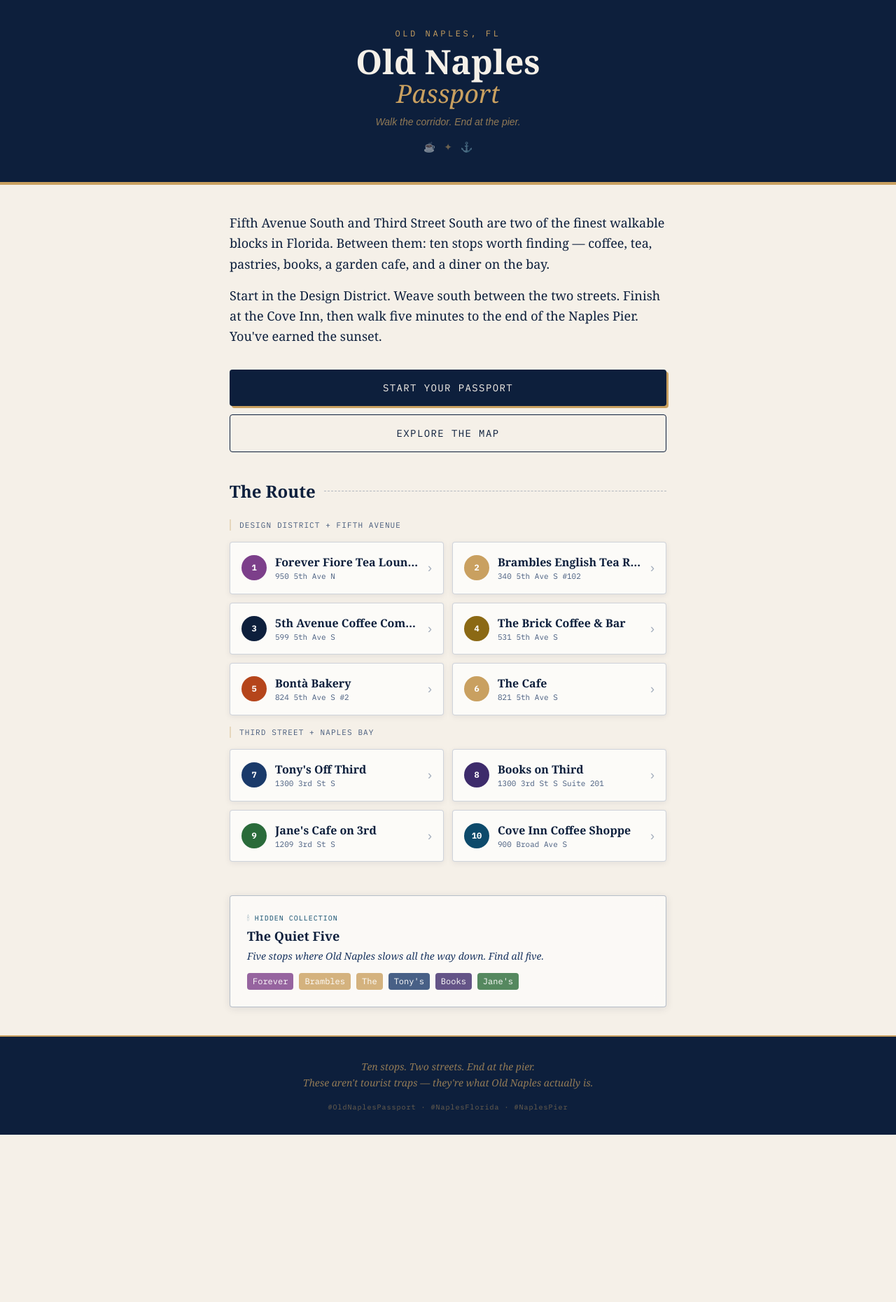
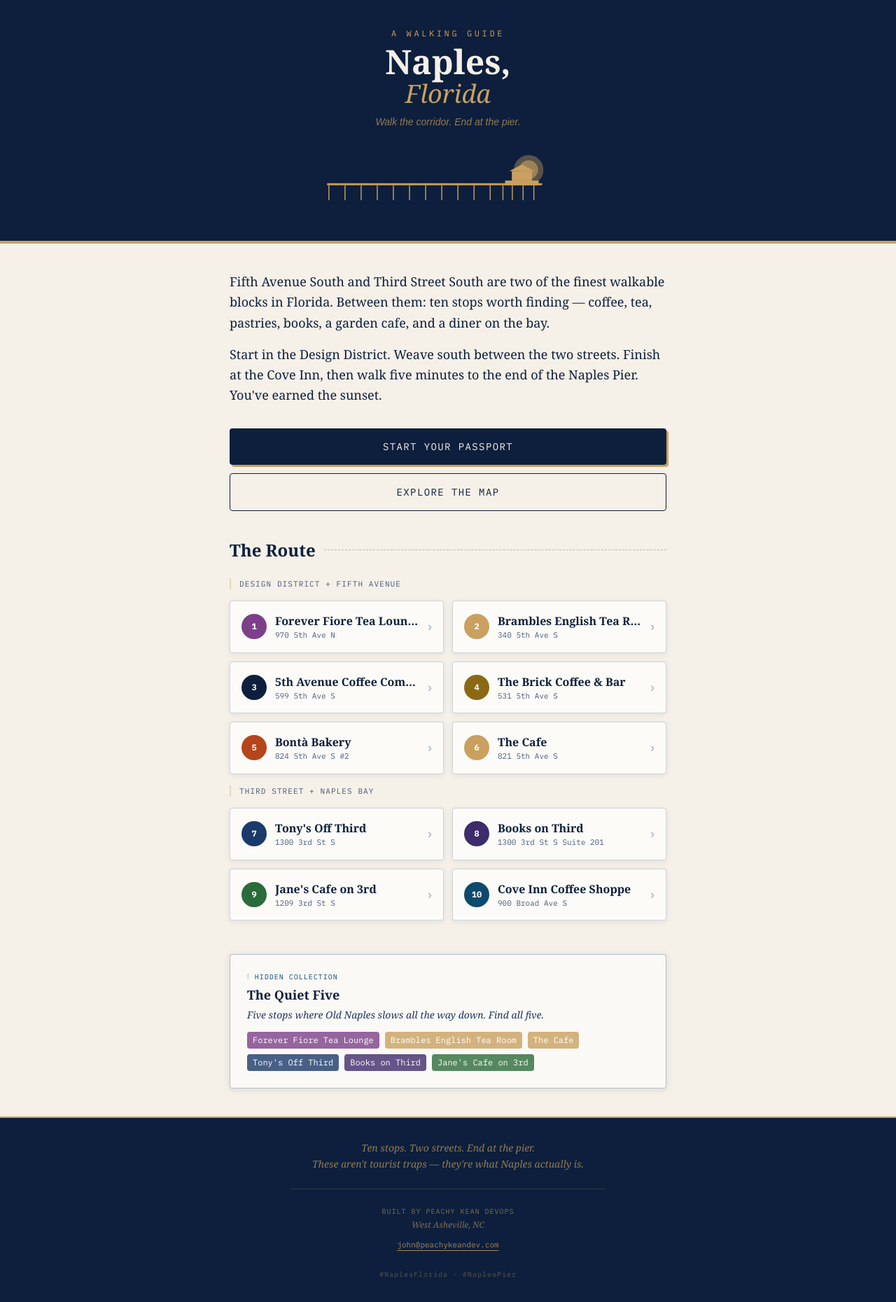
Before and after one commit to juanitok94/naples-pass, a Next.js app: page / in a window 1280 px wide. Shown: the whole page at 70% size. Before the commit the page ends 1621 px from the top, so only its background shows below. Built offline with nearby package versions, Linux system fonts and the light colour scheme; a web font is replaced by a local one.

Commit message:
feat: revision 2 polish — naples rebrand, pier hero, map projection + filters, footer attribution

```diff
--- a/src/app/page.tsx
+++ b/src/app/page.tsx
@@ -19,19 +19,47 @@ export default function Home() {
       {/* HEADER */}
       <div className="bg-[#0d1f3c] px-6 py-10 text-center border-b-4 border-[#c9a060]">
         <p className="text-[#c9a060] text-xs tracking-[0.3em] uppercase mb-2 font-mono">
-          Old Naples, FL
+          A Walking Guide
         </p>
         <h1 className="font-serif text-5xl font-black text-[#f5f0e8] leading-none">
-          Old Naples
+          Naples,
         </h1>
         <h2 className="font-serif text-4xl italic text-[#c9a060] leading-none mt-1">
-          Passport
+          Florida
         </h2>
         <p className="text-[#c9a060] text-sm italic mt-3 opacity-70">
           Walk the corridor. End at the pier.
         </p>
-        <div className="flex items-center justify-center gap-3 mt-4 text-[#c9a060] opacity-50 text-sm">
-          <span>☕</span><span>✦</span><span>⚓</span>
+        <div className="mt-6 max-w-sm mx-auto">
+          <svg xmlns="http://www.w3.org/2000/svg" viewBox="0 0 400 100" preserveAspectRatio="xMidYMid meet" className="w-full">
+            <circle cx="320" cy="36" r="22" fill="#c9a060" opacity="0.4"/>
+            <circle cx="320" cy="36" r="14" fill="#c9a060" opacity="0.6"/>
+            <g fill="#c9a060">
+              <rect x="20" y="56" width="320" height="3"/>
+              <g>
+                <rect x="285" y="52" width="50" height="7"/>
+                <rect x="295" y="38" width="30" height="14"/>
+                <polygon points="291,38 310,28 329,38"/>
+              </g>
+              <g>
+                <rect x="22" y="59" width="1.5" height="22"/>
+                <rect x="46" y="59" width="1.5" height="22"/>
+                <rect x="70" y="59" width="1.5" height="22"/>
+                <rect x="94" y="59" width="1.5" height="22"/>
+                <rect x="118" y="59" width="1.5" height="22"/>
+                <rect x="142" y="59" width="1.5" height="22"/>
+                <rect x="166" y="59" width="1.5" height="22"/>
+                <rect x="190" y="59" width="1.5" height="22"/>
+                <rect x="214" y="59" width="1.5" height="22"/>
+                <rect x="238" y="59" width="1.5" height="22"/>
+                <rect x="262" y="59" width="1.5" height="22"/>
+                <rect x="281" y="59" width="1.5" height="22"/>
+                <rect x="295" y="59" width="1.5" height="22"/>
+                <rect x="311" y="59" width="1.5" height="22"/>
+                <rect x="327" y="59" width="1.5" height="22"/>
+              </g>
+            </g>
+          </svg>
         </div>
       </div>
 
@@ -170,14 +198,14 @@ export default function Home() {
             Five stops where Old Naples slows all the way down.
             Find all five.
           </p>
-          <div className="flex flex-wrap gap-2 mt-3">
+          <div className="flex flex-wrap mt-3" style={{ gap: '0.5rem' }}>
             {hyggeStops.map(shop => (
               <span
                 key={shop.id}
-                className="text-xs font-mono px-2 py-1 rounded-sm text-white opacity-80"
+                className="inline-block text-xs font-mono px-2 py-1 rounded-sm text-white opacity-80"
                 style={{ backgroundColor: shop.selloColor }}
               >
-                {shop.name.split(' ')[0]}
+                {shop.name}
               </span>
             ))}
           </div>
@@ -189,10 +217,24 @@ export default function Home() {
         <p className="font-serif italic text-[#c9a060] text-sm opacity-70 leading-relaxed">
           Ten stops. Two streets. End at the pier.
           <br />
-          These aren&apos;t tourist traps — they&apos;re what Old Naples actually is.
+          These aren&apos;t tourist traps — they&apos;re what Naples actually is.
         </p>
-        <p className="font-mono text-[10px] text-[#c9a060] opacity-50 tracking-widest mt-4">
-          #OldNaplesPassport · #NaplesFlorida · #NaplesPier
+        <div className="mt-6 pt-6 border-t border-[#c9a060]/20 max-w-md mx-auto">
+          <p className="font-mono text-[10px] tracking-widest text-[#c9a060] opacity-60 uppercase">
+            Built by Peachy Kean DevOps
+          </p>
+          <p className="font-serif italic text-[#c9a060] text-xs opacity-60 mt-1">
+            West Asheville, NC
+          </p>
+          <a
+            href="mailto:john@peachykeandev.com"
+            className="inline-block font-mono text-[11px] text-[#c9a060] opacity-80 hover:opacity-100 mt-3 underline underline-offset-4"
+          >
+            john@peachykeandev.com
+          </a>
+        </div>
+        <p className="font-mono text-[10px] text-[#c9a060] opacity-40 tracking-widest mt-6">
+          #NaplesFlorida · #NaplesPier
         </p>
       </div>
 
--- a/src/data/shops.json
+++ b/src/data/shops.json
@@ -2,11 +2,11 @@
   {
     "id": "forever-fiore",
     "name": "Forever Fiore Tea Lounge",
-    "address": "950 5th Ave N",
+    "address": "970 5th Ave N",
     "city": "Naples",
     "state": "FL",
     "zip": "34102",
-    "coordinates": [-81.7988, 26.1503],
+    "coordinates": [-81.7952549, 26.1526743],
     "layers": ["tea"],
     "zone": "design",
     "rating": 4.5,
@@ -47,7 +47,7 @@
   {
     "id": "brambles-english-tea-room",
     "name": "Brambles English Tea Room",
-    "address": "340 5th Ave S #102",
+    "address": "340 5th Ave S",
     "city": "Naples",
     "state": "FL",
     "zip": "34102",
@@ -437,7 +437,7 @@
     "story": {
       "headline": "Old Florida, right at the water.",
       "body": "The Cove Inn Coffee Shoppe has been serving classic American breakfast in the lobby of the Cove Inn on Naples Bay for as long as anyone can remember. The pancakes are famous. The marina views are free. This is where the walk ends — one final stamp, then you walk to the end of the pier and let the Gulf do the rest.",
-      "insiderTip": "Naples Pier is a 5-minute walk from here. Go. Stand at the end. Watch the pelicans. You've earned it.",
+      "insiderTip": "Cash or check only — there's an ATM on site. Locals call it the best-kept hole-in-the-wall in town. Naples Pier is a 5-minute walk from here. Go. Stand at the end. Watch the pelicans. You've earned it.",
       "parkingNote": "Cove Inn has guest parking. Street parking on Broad Ave S."
     },
     "offer": { "active": false, "type": "verbal", "text": "", "reward": "" },
```
Also changed, not shown: src/app/map/page.tsx (+40 -47 lines), 1 other file (tests, documents, lock files or other folders).
